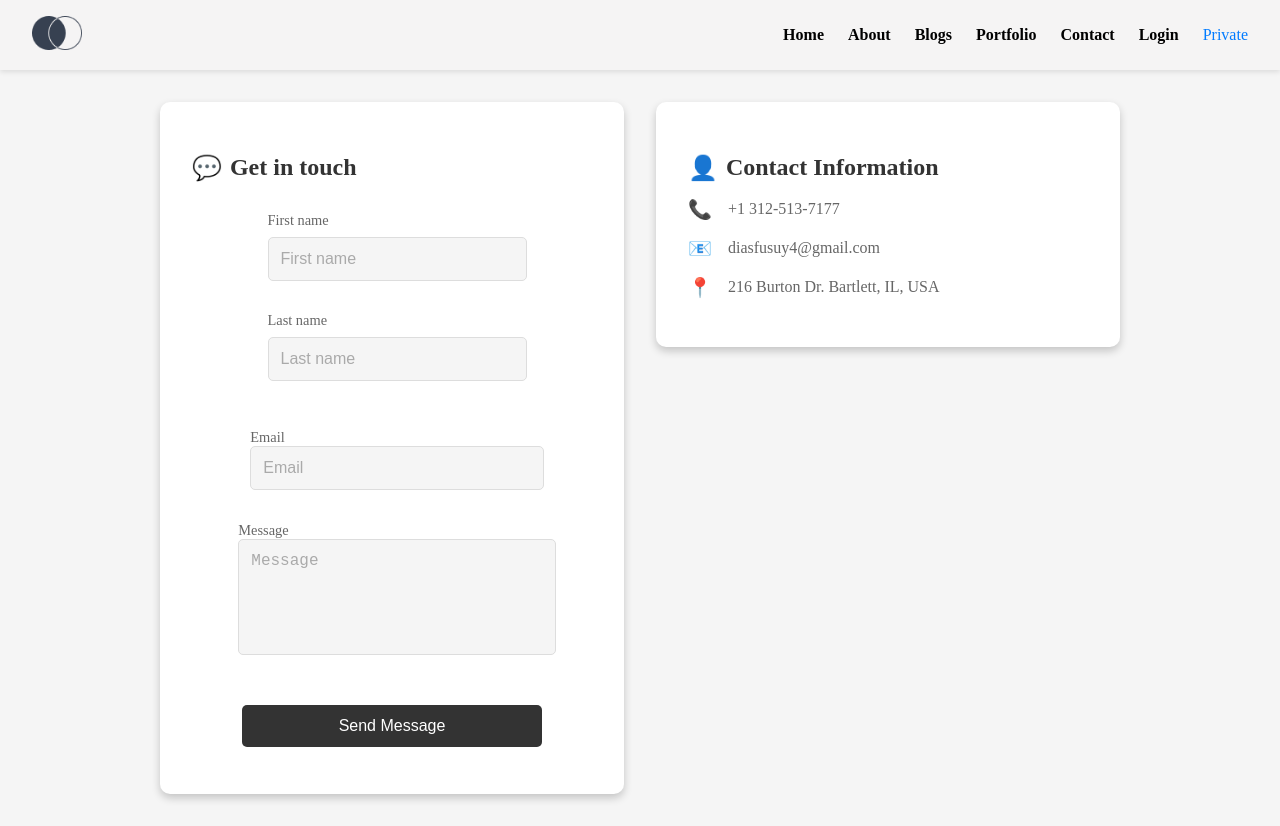
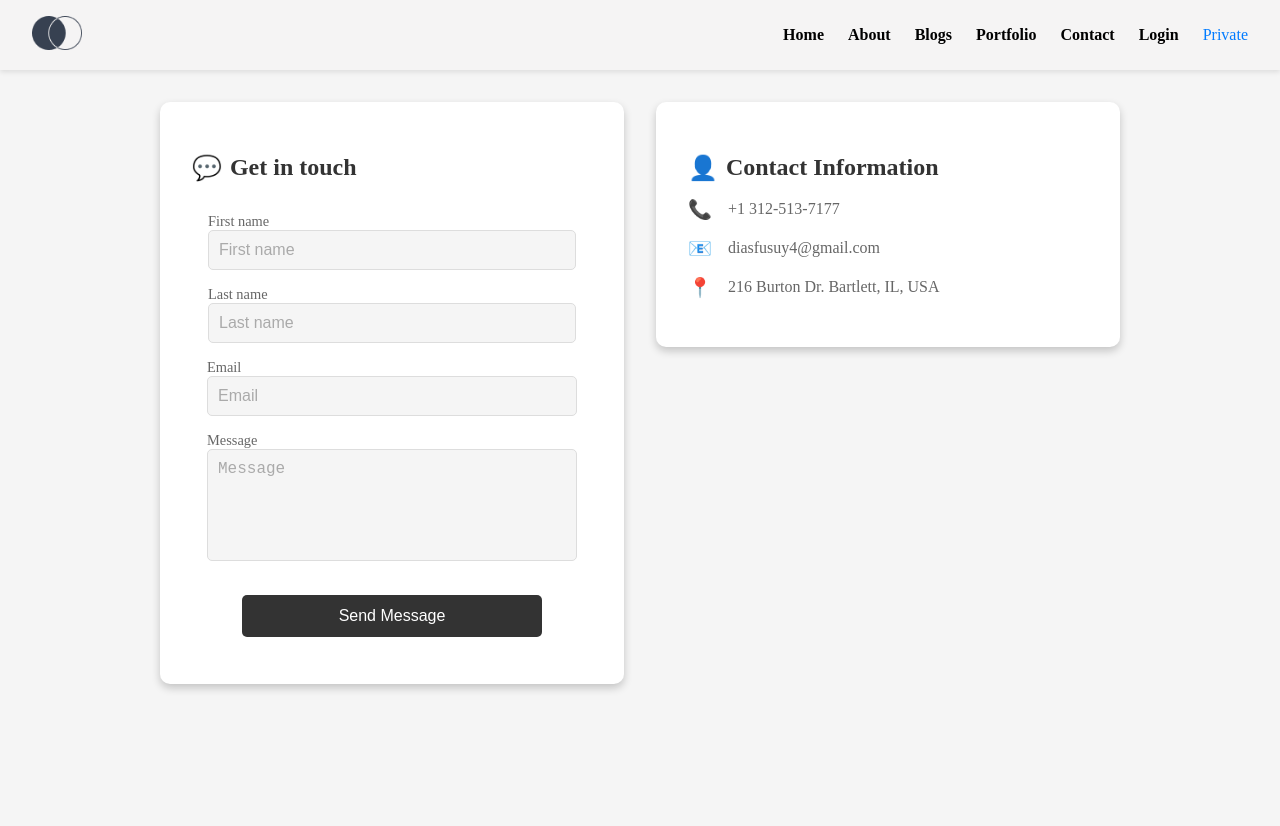
Before and after one commit to diasfusuy/My-Portfolio, a React (Create React App) app in the folder client/: page /contact in a window 1280 px wide. After the commit the page ends 800 px from the top, so only its background shows below. Built offline with nearby package versions, Linux system fonts and the light colour scheme.

Commit message:
Conatact.css fixed

```diff
--- a/client/src/components/Contact.css
+++ b/client/src/components/Contact.css
@@ -27,15 +27,25 @@
   }
 
   .form-group {
-    margin-bottom: 1rem;
     margin-right: 1rem;
+    margin-left: 1rem;
+    width: 400px;
+  }
+
+  .form-group2 {
+    margin-right: 16px;
+    margin-left: 16px;
+    width: 370px;
+  }
+  .form-group3 {
+    margin-right: 16px;
+    margin-left: 16px;
+    width: 370px;
   }
 
   .form-row {
-    display: flex;
-    flex-direction: column;
-    margin-bottom: 1rem;
-    margin-right: 0rem;
+    margin-left: 1rem;
+    margin-right: 1rem    ;
   }
 
   label {
@@ -47,11 +57,14 @@
   input,
   textarea {
     width: 100%;
-    padding: 0.75rem;
+    max-width: 400px;
+    padding: 10px;
     border: 1px solid #ddd;
     border-radius: 5px;
     font-size: 1rem;
     background-color: #f5f5f5;
+    box-sizing: border-box;
+
   }
 
   input::placeholder,
--- a/client/src/pages/Contact.js
+++ b/client/src/pages/Contact.js
@@ -20,11 +20,11 @@ const Contact = () => {
               <input type="text" id="last-name" placeholder="Last name" />
             </div>
           </div>
-          <div className="form-group">
+          <div className="form-group2">
             <label htmlFor="email">Email</label>
             <input type="email" id="email" placeholder="Email" />
           </div>
-          <div className="form-group">
+          <div className="form-group3">
             <label htmlFor="message">Message</label>
             <textarea id="message" rows="5" placeholder="Message"></textarea>
           </div>
```
